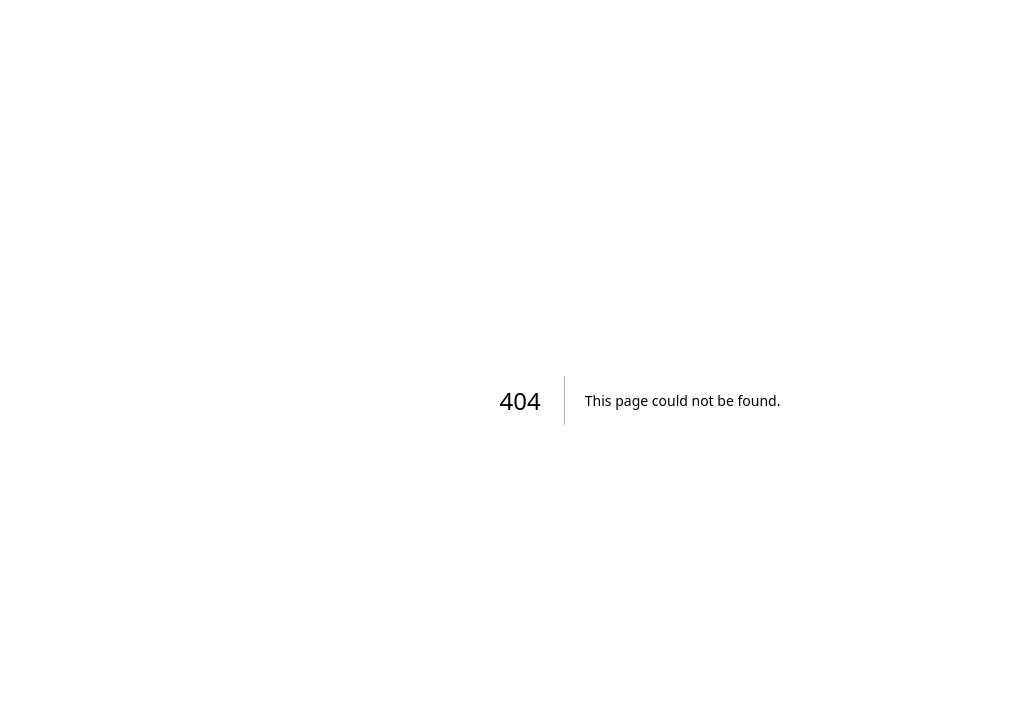
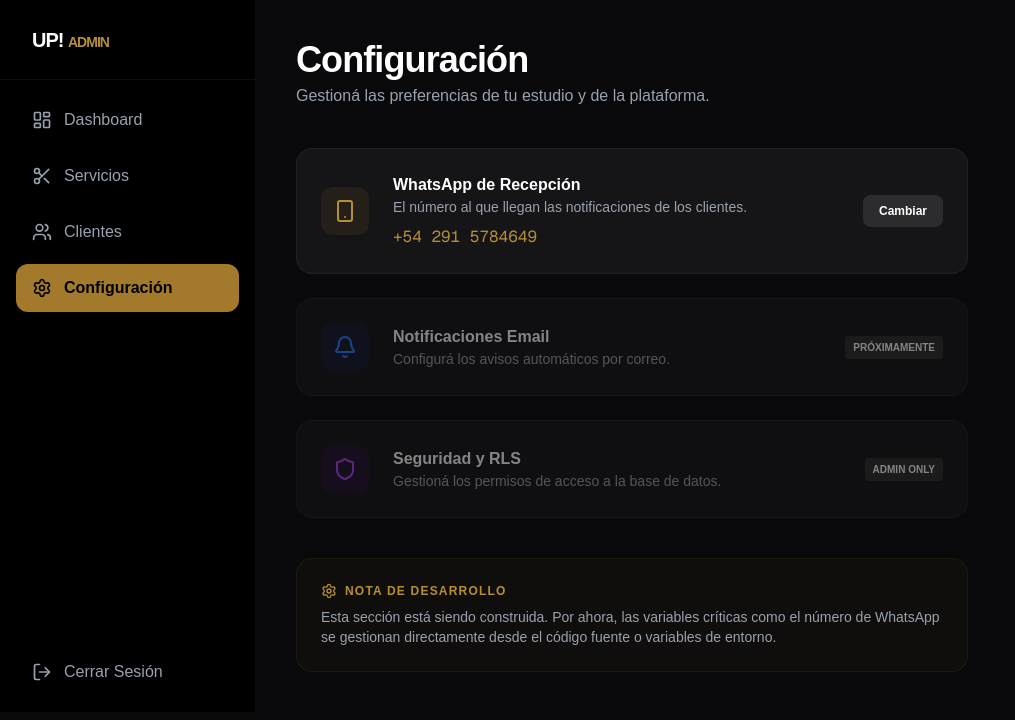
Before and after one commit to Etiketaa/upestudio, a Next.js app: page /admin/settings in a window 1280 px wide. Before the commit this address had no page. Shown: the top 720 px of the page, without its empty margins (0-1015 px from the left). Built offline with nearby package versions, Linux system fonts and the light colour scheme.

Commit message:
fix de botones en panel de admin

```diff
--- a/src/app/admin/layout.tsx
+++ b/src/app/admin/layout.tsx
@@ -25,7 +25,6 @@ export default function AdminLayout({
 
   const navItems = [
     { label: "Dashboard", href: "/admin", icon: LayoutDashboard },
-    { label: "Turnos", href: "/admin/appointments", icon: Calendar },
     { label: "Servicios", href: "/admin/services", icon: Scissors },
     { label: "Clientes", href: "/admin/clients", icon: Users },
     { label: "Configuración", href: "/admin/settings", icon: Settings },
--- a/src/app/admin/page.tsx
+++ b/src/app/admin/page.tsx
@@ -98,7 +98,6 @@ export default function AdminDashboard() {
         <div className="lg:col-span-2 space-y-6">
           <div className="flex items-center justify-between">
             <h2 className="text-2xl font-bold">Próximos Turnos</h2>
-            <Link href="/admin/appointments" className="text-gold-500 text-sm font-bold hover:underline">Ver todos</Link>
           </div>
 
           <div className="space-y-3">
--- /dev/null
+++ b/src/app/admin/settings/page.tsx
@@ -0,0 +1,62 @@
+"use client";
+
+import { Settings as SettingsIcon, Bell, Shield, Smartphone } from "lucide-react";
+
+export default function SettingsPage() {
+  return (
+    <div className="space-y-10">
+      <div>
+        <h1 className="text-4xl font-bold tracking-tight">Configuración</h1>
+        <p className="text-gray-400 mt-1">Gestioná las preferencias de tu estudio y de la plataforma.</p>
+      </div>
+
+      <div className="grid gap-6 max-w-2xl">
+        <div className="p-6 bg-white/5 border border-white/5 rounded-2xl flex items-center gap-6">
+          <div className="h-12 w-12 bg-gold-600/10 text-gold-500 rounded-xl flex items-center justify-center">
+            <Smartphone className="w-6 h-6" />
+          </div>
+          <div className="flex-1">
+            <h3 className="font-bold">WhatsApp de Recepción</h3>
+            <p className="text-sm text-gray-400">El número al que llegan las notificaciones de los clientes.</p>
+            <div className="mt-2 text-gold-500 font-mono">+54 291 5784649</div>
+          </div>
+          <button className="px-4 py-2 bg-white/10 hover:bg-white/20 rounded-lg text-xs font-bold transition-all">
+            Cambiar
+          </button>
+        </div>
+
+        <div className="p-6 bg-white/5 border border-white/5 rounded-2xl flex items-center gap-6 opacity-50">
+          <div className="h-12 w-12 bg-blue-600/10 text-blue-500 rounded-xl flex items-center justify-center">
+            <Bell className="w-6 h-6" />
+          </div>
+          <div className="flex-1">
+            <h3 className="font-bold">Notificaciones Email</h3>
+            <p className="text-sm text-gray-400">Configurá los avisos automáticos por correo.</p>
+          </div>
+          <span className="text-[10px] uppercase bg-white/10 px-2 py-1 rounded font-bold">Próximamente</span>
+        </div>
+
+        <div className="p-6 bg-white/5 border border-white/5 rounded-2xl flex items-center gap-6 opacity-50">
+          <div className="h-12 w-12 bg-purple-600/10 text-purple-500 rounded-xl flex items-center justify-center">
+            <Shield className="w-6 h-6" />
+          </div>
+          <div className="flex-1">
+            <h3 className="font-bold">Seguridad y RLS</h3>
+            <p className="text-sm text-gray-400">Gestioná los permisos de acceso a la base de datos.</p>
+          </div>
+          <span className="text-[10px] uppercase bg-white/10 px-2 py-1 rounded font-bold">Admin Only</span>
+        </div>
+      </div>
+
+      <div className="p-6 bg-gold-600/5 border border-gold-600/10 rounded-2xl max-w-2xl">
+        <h3 className="font-bold text-gold-500 mb-2 uppercase tracking-widest text-xs flex items-center gap-2">
+          <SettingsIcon className="w-4 h-4" />
+          Nota de Desarrollo
+        </h3>
+        <p className="text-sm text-gray-400">
+          Esta sección está siendo construida. Por ahora, las variables críticas como el número de WhatsApp se gestionan directamente desde el código fuente o variables de entorno.
+        </p>
+      </div>
+    </div>
+  );
+}
```
